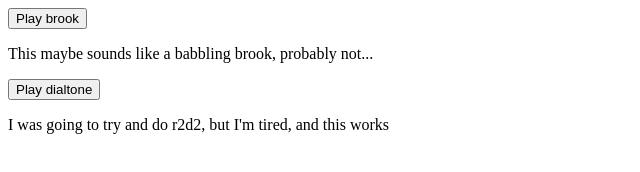
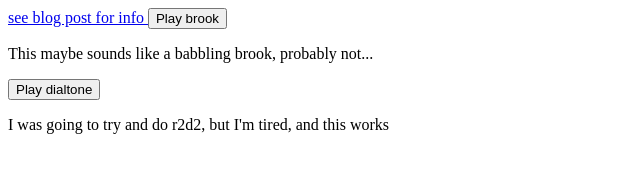
Before and after one commit to miiklee/farnell-synthesis, a plain HTML site: page index.html in a window 1280 px wide. Shown: the whole page, without its empty margins (0-640 px from the left). Drawn offline with Linux system fonts and the light colour scheme.

Commit message:
added in blog post

```diff
--- a/index.html
+++ b/index.html
@@ -12,6 +12,8 @@
 </head>
 
 <body>
+  <a href="https://miiklee.github.io/2022/10/18/weird-sounds.html"> see blog post for info </a>
+
   <button id="brook">Play brook</button>
   <p>This maybe sounds like a babbling brook, probably not...</p>
 
```
